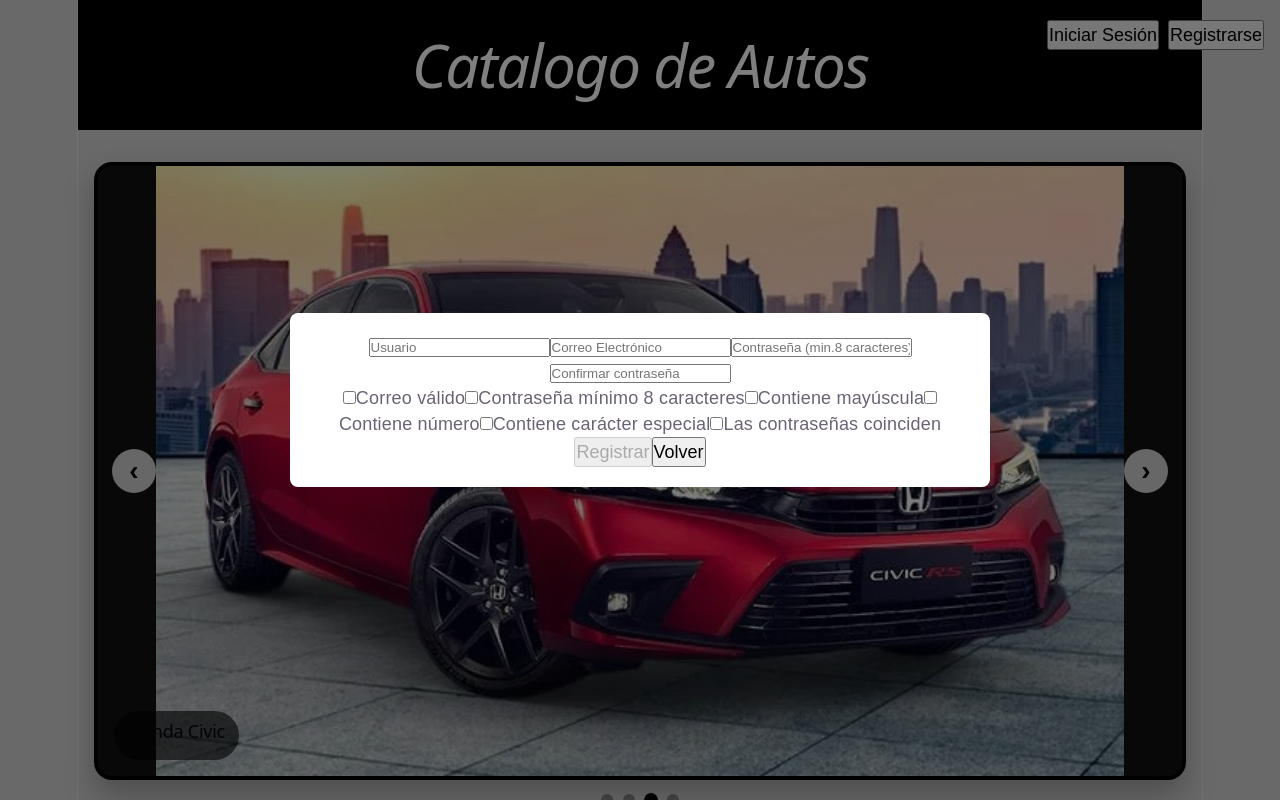
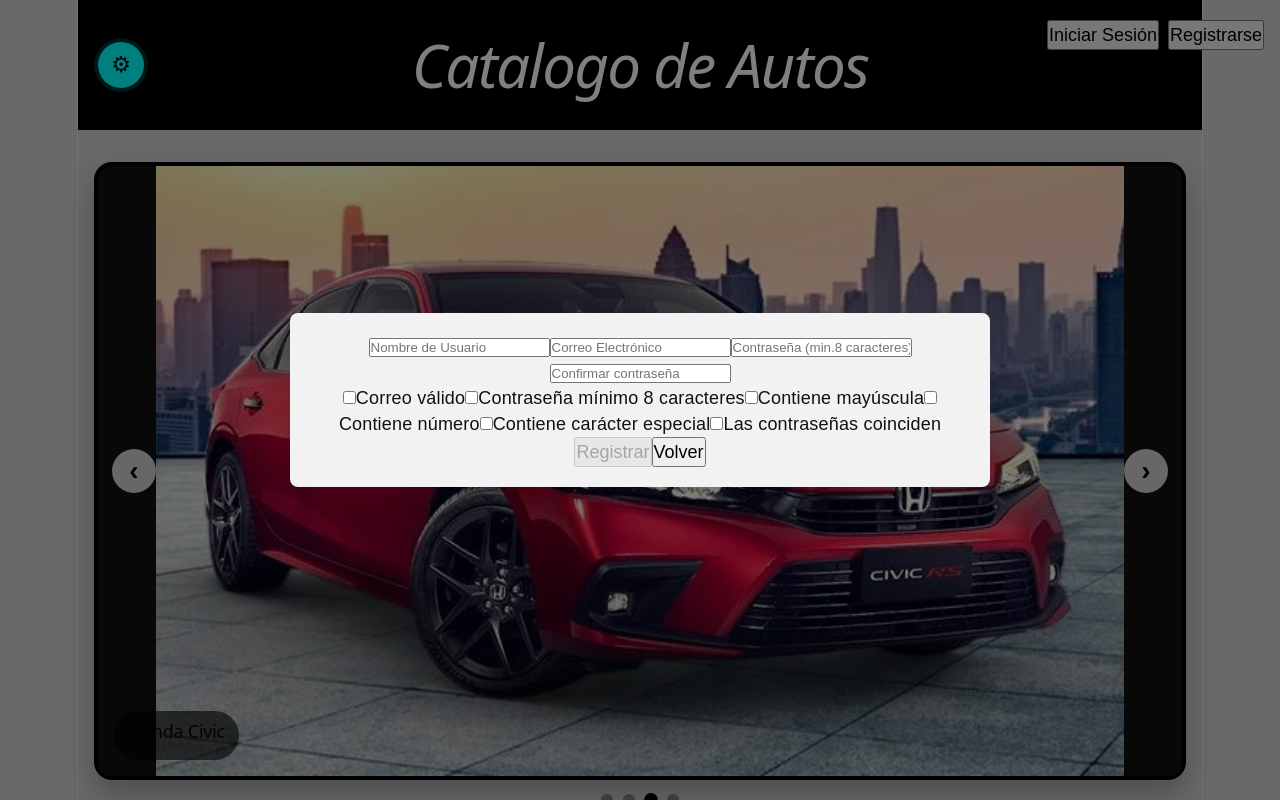
Before and after one commit to DDWestAdmin/Landing_page_React, a React (Vite) app in the folder catalogo-autos/: page / in a window 1280 px wide. Both pictures are taken after a click on the button "Registrarse". Shown: the top 800 px of the page. Built offline with nearby package versions, Linux system fonts and the light colour scheme.

Commit message:
se añadió la funcionabilidad de accesibilidad

```diff
--- a/catalogo-autos/src/App.jsx
+++ b/catalogo-autos/src/App.jsx
@@ -1,23 +1,44 @@
 
-import { useState } from "react";
+import { useEffect, useState } from "react";
 import Header from "./components/Header";
 import Login from "./components/Login";
 import Register from "./components/Register";
 import Logos from "./components/Logos";
 import Carrusel from "./components/Carrusel";
+import Accesibilidad from "./components/Accesibilidad";
 import Footer from "./components/Footer";
 import "./styles/styles.css";
 
 function App() {
   const [usuario, setUsuario] = useState(null);
+  const [mostrarAccesibilidad, setMostrarAccesibilidad] = useState(false);
+  const [tamanoPagina, setTamanoPagina] = useState("1");
+  const [tema, setTema] = useState("claro");
 
   //modales registro e inicio de sesión
   const [mostrarLogin, setMostrarLogin] = useState(false);
   const [mostrarRegister, setMostrarRegister] = useState(false);
 
+  useEffect(() => {
+    const colores =
+      tema === "oscuro"
+        ? { pagina: "#3a3a3a", modal: "#4e4e4e", texto: "#ffffff" }
+        : { pagina: "#d3d3d3", modal: "#f2f2f2", texto: "#111111" };
+
+    document.body.style.setProperty("--page-bg", colores.pagina);
+    document.body.style.setProperty("--modal-bg", colores.modal);
+    document.body.style.setProperty("--modal-text", colores.texto);
+
+    return () => {
+      document.body.style.removeProperty("--page-bg");
+      document.body.style.removeProperty("--modal-bg");
+      document.body.style.removeProperty("--modal-text");
+    };
+  }, [tema]);
+
   return (
-    <div className="app">
-      <Header usuario={usuario} />
+    <div className="app" style={{ zoom: tamanoPagina }}>
+      <Header usuario={usuario} onAbrirAccesibilidad={() => setMostrarAccesibilidad(true)} />
 
       {!usuario && (
         <div className="formulario">
@@ -36,6 +57,15 @@ function App() {
       )}
 
       <Carrusel />
+
+      <Accesibilidad
+        abierto={mostrarAccesibilidad}
+        onCerrar={() => setMostrarAccesibilidad(false)}
+        tamanoPagina={tamanoPagina}
+        onCambiarTamano={setTamanoPagina}
+        tema={tema}
+        onCambiarTema={setTema}
+      />
 
       {mostrarLogin && (
         <div className="modal" onClick={() => setMostrarLogin(false)}>
--- /dev/null
+++ b/catalogo-autos/src/components/Accesibilad.jsx
@@ -0,0 +1 @@
+export { default } from "./Accesibilidad";
--- /dev/null
+++ b/catalogo-autos/src/components/Accesibilidad.jsx
@@ -0,0 +1,69 @@
+function Accesibilidad({
+  abierto,
+  onCerrar,
+  tamanoPagina,
+  onCambiarTamano,
+  tema,
+  onCambiarTema,
+}) {
+  const cambiarTamano = (evento) => {
+    onCambiarTamano(evento.target.value);
+  };
+
+  const activarTemaClaro = () => {
+    onCambiarTema("claro");
+  };
+
+  const activarTemaOscuro = () => {
+    onCambiarTema("oscuro");
+  };
+
+  if (!abierto) {
+    return null;
+  }
+
+  return (
+    <div className="modal" onClick={onCerrar}>
+      <div className="modal-contenido modal-ajustes" onClick={(e) => e.stopPropagation()}>
+        <div className="modal-vertical">
+          <h2>Accesibilidad</h2>
+
+          <label className="modal-form">
+            Tamaño de página
+            <select value={tamanoPagina} onChange={cambiarTamano}>
+              <option value="0.9">Pequeña</option>
+              <option value="1">Mediana</option>
+              <option value="1.1">Grande</option>
+            </select>
+          </label>
+
+          <div className="modal-form">
+            <span>Color de página y modales</span>
+            <div className="modal-opciones">
+              <button
+                type="button"
+                onClick={activarTemaClaro}
+                className={tema === "claro" ? "activo" : ""}
+              >
+                Tema_Claro
+              </button>
+              <button
+                type="button"
+                onClick={activarTemaOscuro}
+                className={tema === "oscuro" ? "activo" : ""}
+              >
+                Tema_Oscuro
+              </button>
+            </div>
+          </div>
+
+          <button type="button" onClick={onCerrar}>
+            Cerrar
+          </button>
+        </div>
+      </div>
+    </div>
+  );
+}
+
+export default Accesibilidad;
--- a/catalogo-autos/src/components/Header.jsx
+++ b/catalogo-autos/src/components/Header.jsx
@@ -1,11 +1,19 @@
 
-function Header({usuario}) {
+function Header({ usuario, onAbrirAccesibilidad }) {
     return (
         <header>
+            <button
+                className="header-ajustes"
+                onClick={onAbrirAccesibilidad}
+                aria-label="Abrir ajustes de accesibilidad"
+                type="button"
+            >
+                ⚙
+            </button>
             <h1>
                 Catalogo de Autos
                 {usuario && (
-                    <span style={{marginleft: "10px"}}>
+                    <span style={{ marginLeft: "10px" }}>
                         {usuario.nombre}
                     </span>
                 )}
--- a/catalogo-autos/src/components/Register.jsx
+++ b/catalogo-autos/src/components/Register.jsx
@@ -57,7 +57,7 @@ function Register({ cerrar }) {
 
   return (
     <form onSubmit={registrarUsuario}>
-      <input placeholder="Usuario" onChange={(e) => setUsuario(e.target.value)} />
+      <input placeholder="Nombre de Usuario" onChange={(e) => setUsuario(e.target.value)} />
       <input placeholder="Correo Electrónico" onChange={(e) => setCorreo(e.target.value)} />
       <input
         type="password"
--- a/catalogo-autos/src/styles/styles.css
+++ b/catalogo-autos/src/styles/styles.css
@@ -9,7 +9,7 @@
 
 /* BODY */
 body {
-  background-color: lightgray;
+  background-color: var(--page-bg, lightgray);
   font-family: Arial, sans-serif;
   min-height: 100vh;
 }
@@ -34,6 +34,29 @@ header {
   background-color: black;
   text-align: center;
   padding: 20px;
+}
+
+.header-ajustes {
+  position: absolute;
+  left: 20px;
+  top: 50%;
+  transform: translateY(-50%);
+  width: 46px;
+  height: 46px;
+  border: none;
+  border-radius: 50%;
+  background: cyan;
+  color: black;
+  font-size: 22px;
+  font-weight: bold;
+  cursor: pointer;
+  display: grid;
+  place-items: center;
+  box-shadow: 0 0 0 4px rgba(0, 255, 255, 0.18);
+}
+
+.header-ajustes:hover {
+  transform: translateY(-50%) scale(1.05);
 }
 
 header h1 {
@@ -235,9 +258,10 @@ header h1 {
 
 /* Caja del modal (horizontal) */
 .modal-contenido {
-  background: white;
+  background: var(--modal-bg, white);
   padding: 20px;
   border-radius: 8px;
+  color: var(--modal-text, #111111);
 
   display: flex;
   flex-direction: row; /* horizontal */
@@ -265,6 +289,46 @@ header h1 {
 .modal-text p {
   text-align: center;
   font-size: 14px;
+}
+
+.modal-ajustes {
+  flex-direction: column;
+  gap: 16px;
+  max-width: 420px;
+  min-width: 340px;
+}
+
+.modal-ajustes h2 {
+  margin-bottom: 4px;
+}
+
+.modal-opciones {
+  display: flex;
+  gap: 10px;
+  flex-wrap: wrap;
+}
+
+.modal-opciones button,
+.modal-form select,
+.modal-ajustes > .modal-vertical > button {
+  padding: 10px;
+  border: 1px solid rgba(0, 0, 0, 0.2);
+  border-radius: 8px;
+}
+
+.modal-opciones button {
+  cursor: pointer;
+  background: rgba(255, 255, 255, 0.45);
+}
+
+.modal-opciones button.activo {
+  border-color: black;
+  background: rgba(0, 0, 0, 0.08);
+}
+
+.modal-ajustes .modal-vertical > button {
+  align-self: flex-end;
+  cursor: pointer;
 }
 
 /* BOTÓN MODAL */
```
